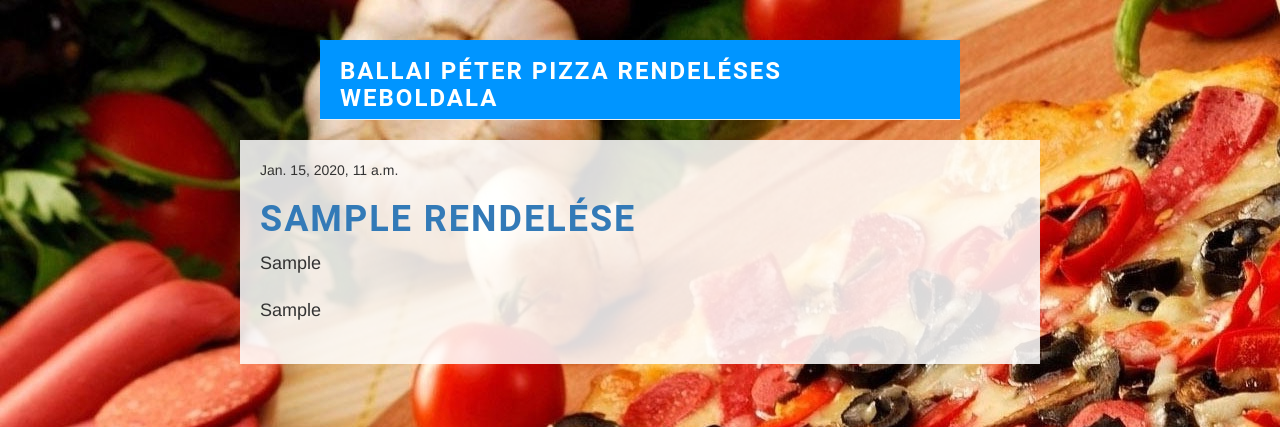
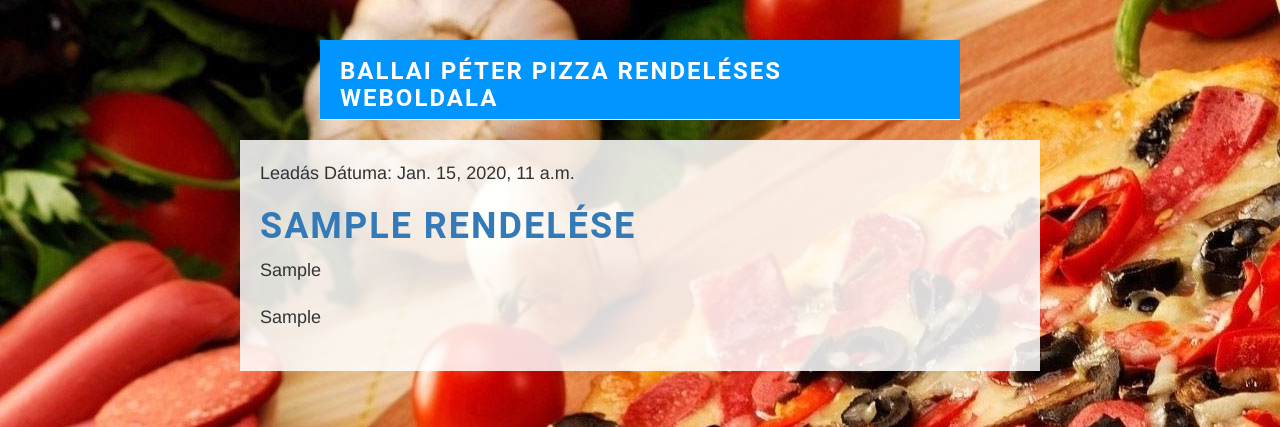
Before and after one commit to droidpeti/ballai_peter_django_projekt, a Django app: page / in a window 1280 px wide. Shown: the top 427 px of the page. Run offline with Django 3.2, Linux system fonts and the light colour scheme; tables that the repository leaves empty hold one stand-in row (values such as "Sample post"); some libraries are stand-ins or nearby versions.

Commit message:
Update post_list.html

```diff
--- a/templates/blog/post_list.html
+++ b/templates/blog/post_list.html
@@ -4,10 +4,10 @@
     {% for post in posts %}
         <div class="post">
             <div class="date">
-                {{ post.leadott_datum }}
+                <p>Leadás Dátuma: {{ post.leadott_datum }}</p>
             </div>
-            <h1><a href="{% url 'post_detail' pk=post.pk %}">{{post.rendelo}} Rendelése</a></h1>
-            <p> {{ post.pizza }} </p>
+            <h1><a href="{% url 'post_detail' pk=post.pk %}">{{ post.rendelo }} Rendelése</a></h1>
+            <p>{{ post.pizza}}</p>
             <p>{{ post.italok|linebreaksbr }}</p>
         </div>
     {% endfor %}
```
